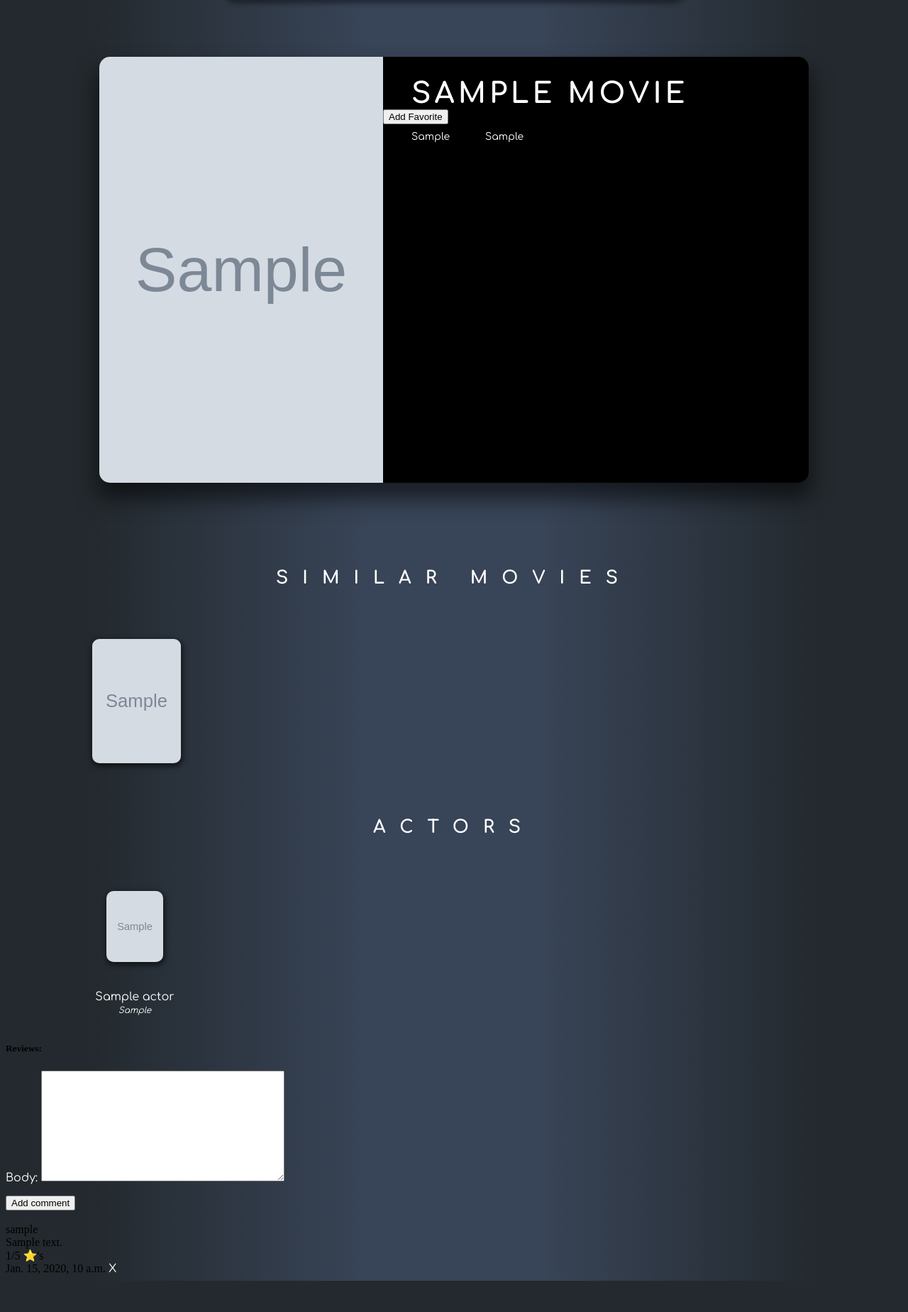
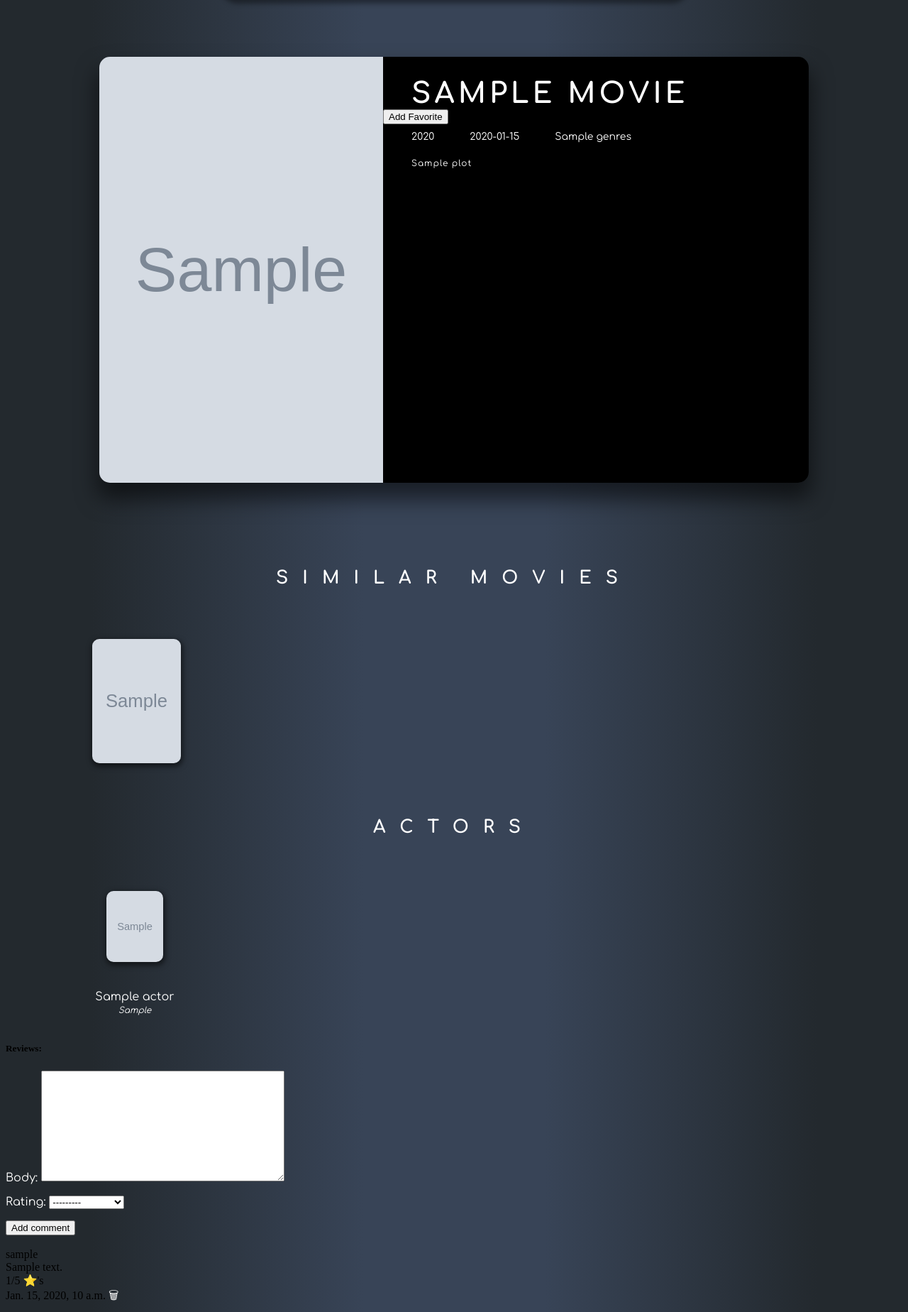
Before and after one commit to xiesheaeix/cineflix, a Django app: page /movie/1/ in a window 1280 px wide. Shown: the part 109-1957 px from the top of the page at 71% size. Before the commit the page ends 1913 px from the top, so only its background shows below. Run offline with Django 4.2, Linux system fonts and the light colour scheme; a user stored in the database is signed in; tables that the repository leaves empty hold one stand-in row (values such as "Sample post"); grey boxes marked "Sample" are stand-in pictures; a database or web service that is not in the repository returns one stand-in record (values such as "Sample title"); data that the repository does not hold is empty.

Commit message:
fix bugs

```diff
--- a/main_app/forms.py
+++ b/main_app/forms.py
@@ -5,4 +5,4 @@ from .models import Review
 class ReviewForm(ModelForm):
   class Meta:
     model = Review
-    fields = ['body']
+    fields = ['body', 'rating']
--- a/main_app/templates/main_app/review_confirm_delete.html
+++ b/main_app/templates/main_app/review_confirm_delete.html
@@ -7,6 +7,6 @@
 
   <form action="" method="POST">
     {% csrf_token %}
-    <input type="submit" value="Yes - Delete!" class="btn">
+    <input type="submit" value="Yes - Delete" class="btn">
   </form>
 {% endblock %}
--- a/main_app/templates/movie/details.html
+++ b/main_app/templates/movie/details.html
@@ -17,12 +17,15 @@
       {% endif %}
       <div class="movie-details">
         <ul>
-          <li>{{ movie_data.year }}</li>
-          <!-- <li>{{ response.duration }}</li> -->
-          <li>{{ movie_data.genres }}</li>
+          <li>{{ response.year }}</li>
+          {% if response.runtimeStr %}
+          <li>{{ response.runtimeStr }}</li>
+          {% else %}
+          {% endif %}
+          <li>{{ response.genres }}</li>
         </ul>
         <div class="plot">
-          <!-- <p>{{ response.plot }}</p> -->
+          <p>{{ response.plot }}</p>
         </div>
         <h3>Trailer</h3>
             <iframe src="{{ vid_response.linkEmbed }}?width=480" allowfullscreen="true" mozallowfullscreen="true" webkitallowfullscreen="true" frameborder="no" scrolling="no"></iframe>
@@ -65,7 +68,7 @@
     {{ review.rating }}/5 ⭐️'s <br>
     {{ review.created }}
     {% if review.user == request.user %}
-        <a href="{% url 'delete_review' movie_data.id review.id %}">X</a>
+        <a href="{% url 'delete_review' movie_data.id review.id %}">&#x1F5D1;</a>
     {% endif %}
 {% endfor %}
 
--- a/main_app/templates/users/profile.html
+++ b/main_app/templates/users/profile.html
@@ -19,7 +19,7 @@
     </a>
     <form action="{% url 'unassoc_favorites' user.profile.id movie.id %}" method="POST">
         {% csrf_token %}
-        <button type="submit" class="btn">Remove movie</button>
+        <button type="submit" class="btn">&#x1F5D1;</button>
     </form>
     {% endfor %}
 
@@ -29,7 +29,7 @@
         <img src="{{ review.movie.image }}" alt="" style="height:200px; width:120px;"><br>
         {{ review.movie.title }}<br>
     </a>
-    {{ review.rating }} /10 <br>
+    {{ review.rating }} /5 <br>
     {{ review.body }}<br>
     {% endfor %}
 
--- a/main_app/views.py
+++ b/main_app/views.py
@@ -129,7 +129,7 @@ def signup(request):
         if form.is_valid():
             user = form.save()
             login(request, user)
-            return redirect('/')
+            return redirect('/create_profile')
         else:
             error_message = 'Invalid sign up - try again'
     form = UserCreationForm()
@@ -143,6 +143,7 @@ def profile(request):
 class CreateProfile(LoginRequiredMixin, CreateView):
     model = Profile
     fields = ['avatar', 'bio']
+    success_url = '/'
 
     def form_valid(self, form):
         form.instance.user = self.request.user
```
